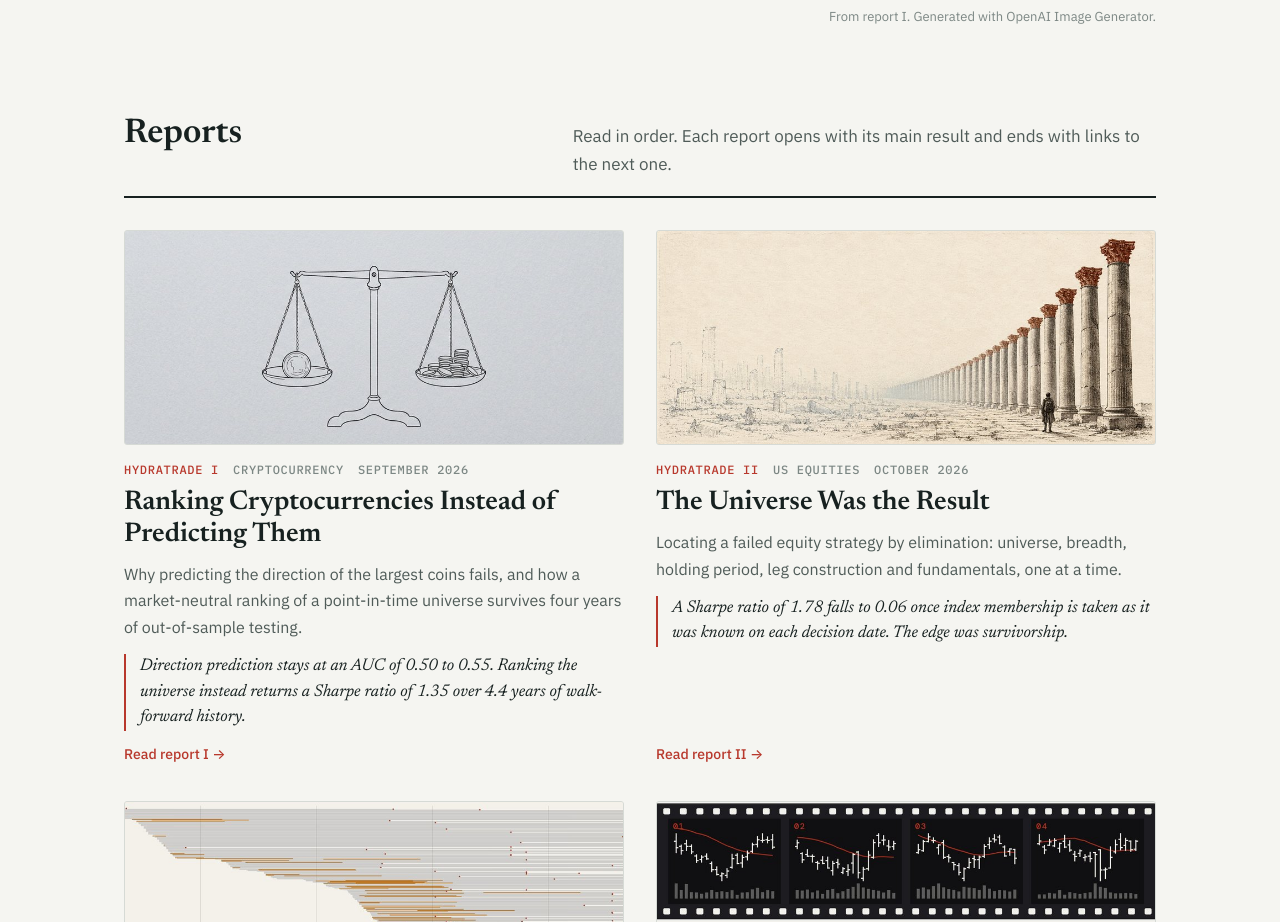
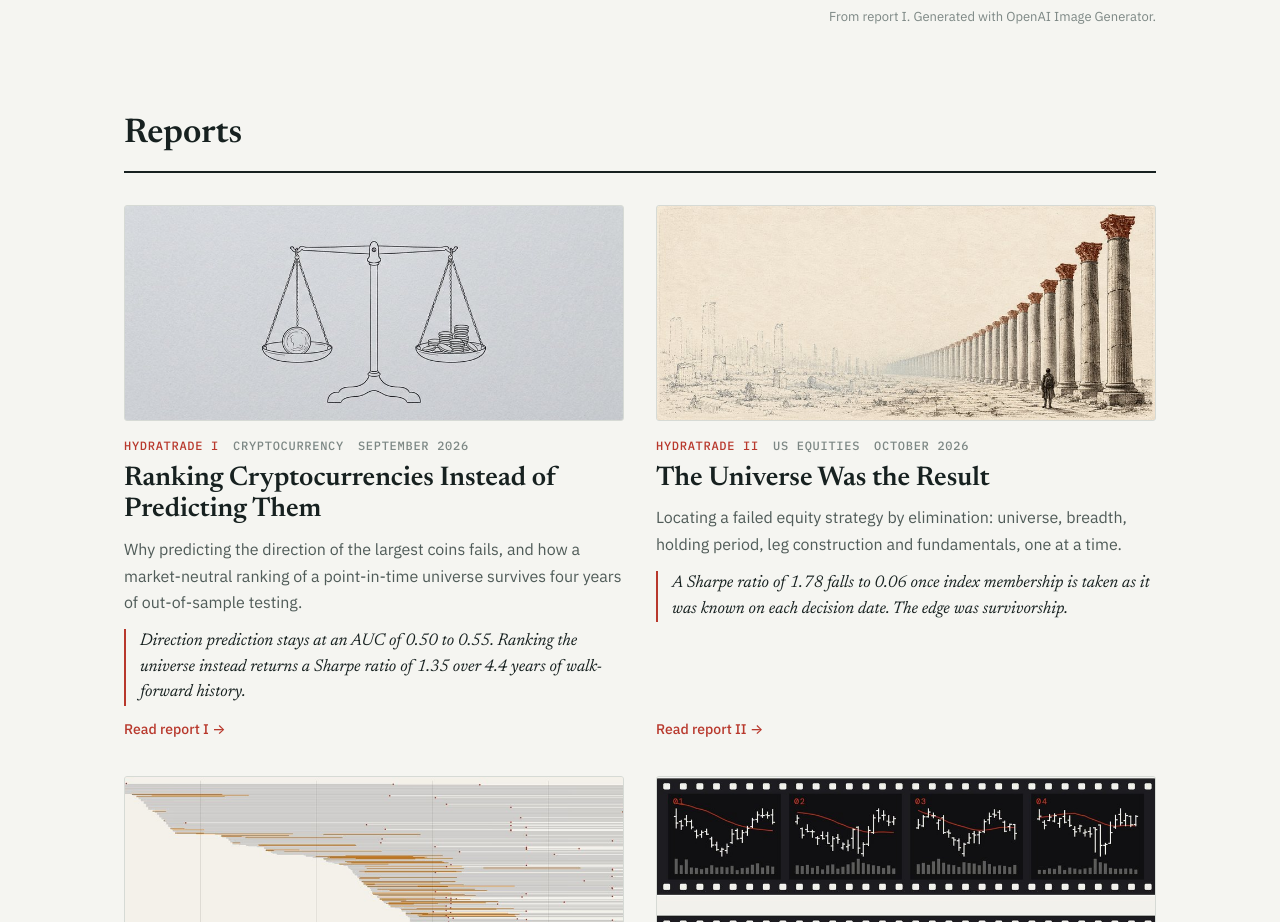
Before and after one commit to LoqmanSamani/hydratrade.ciyalabs.com, a plain HTML site: page index.html in a window 1280 px wide. Shown: the part 1037-1959 px from the top of the page. Drawn offline with Linux system fonts and the light colour scheme.

Commit message:
HydraTrade site: copy srcset images (report II header), drop reports subline
Co-Authored-By: Claude Opus 5.5 <noreply@anthropic.com>

```diff
--- a/index.html
+++ b/index.html
@@ -67,7 +67,6 @@
         <section class="reports wrap" id="reports" aria-labelledby="reports-title">
             <div class="section-head">
                 <h2 id="reports-title">Reports</h2>
-                <p>Read in order. Each report opens with its main result and ends with links to the next one.</p>
             </div>
             <ol class="report-list">
                 <li class="report">
```
Also changed, not shown: ii/header.webp (added).
